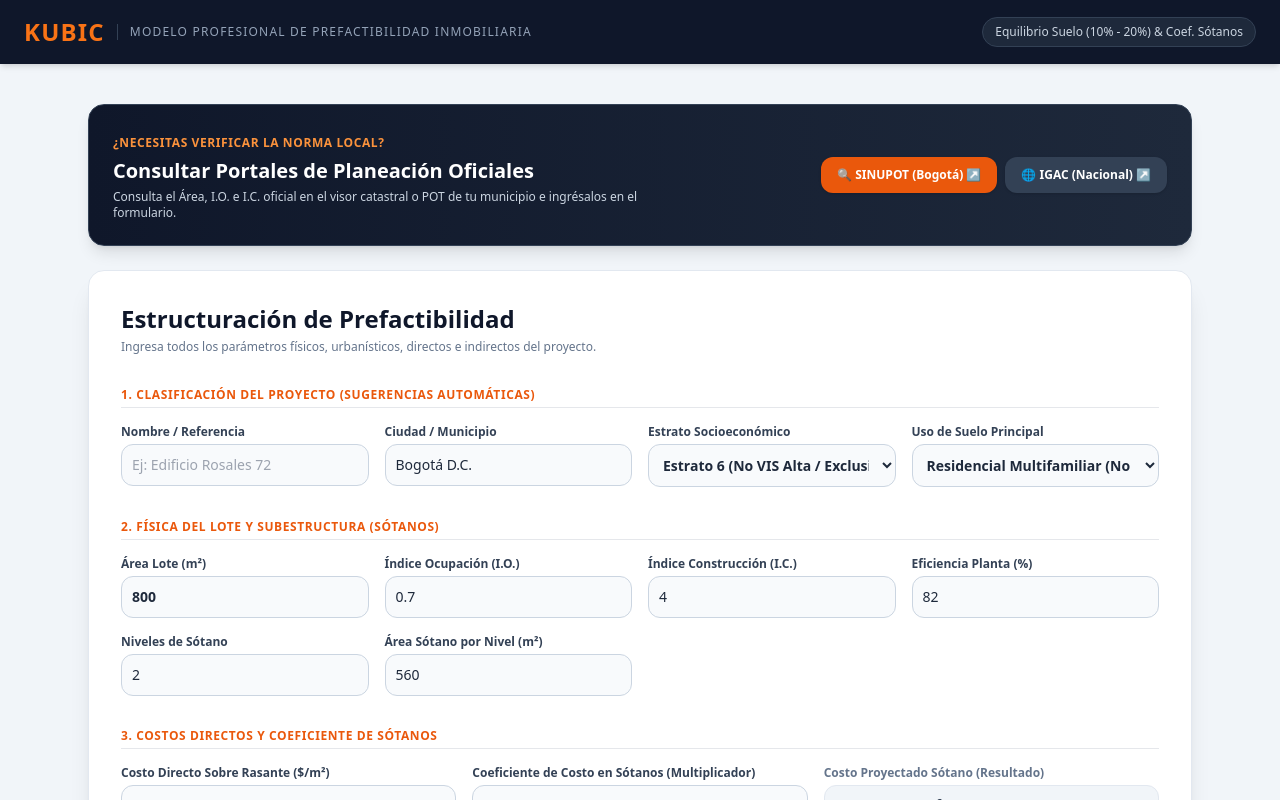
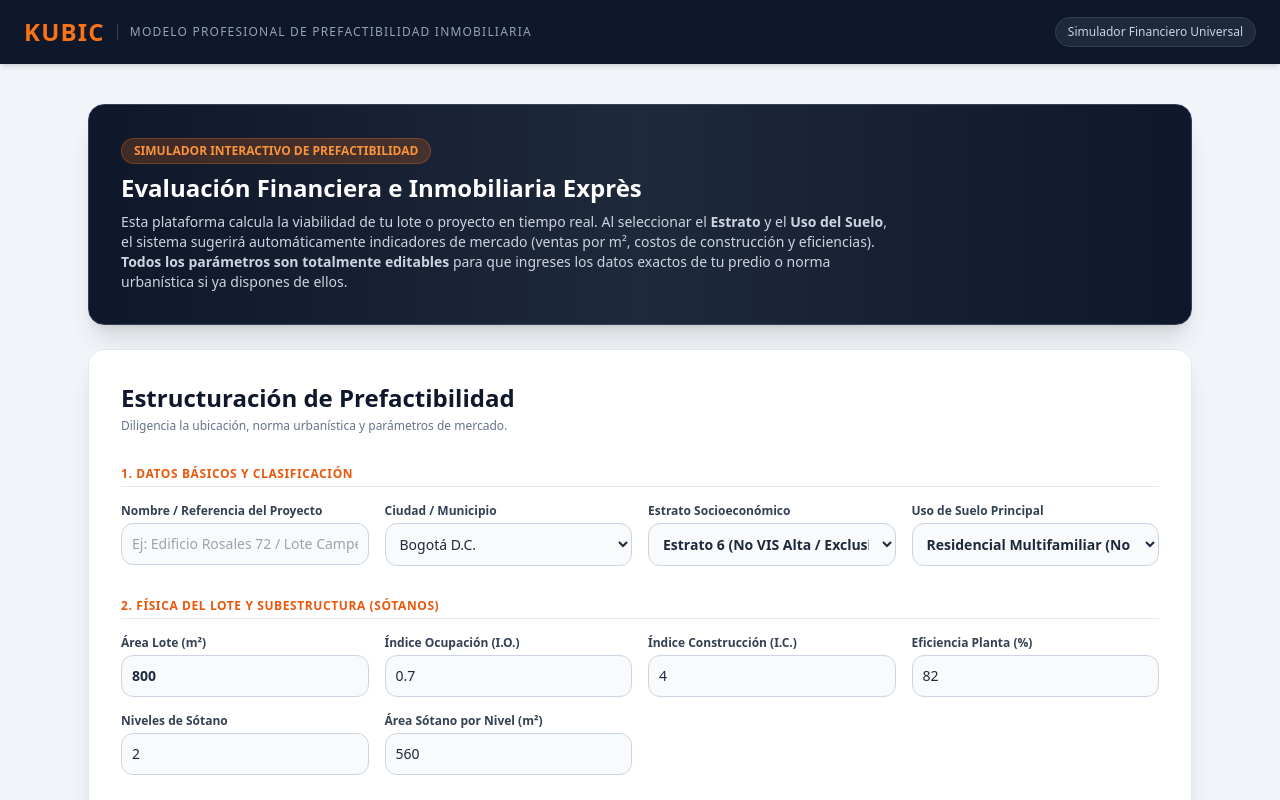
Before and after one commit to egomonumento-rgb/kubic-app, a Next.js app: page / in a window 1280 px wide. Shown: the top 800 px of the page. Built offline with nearby package versions, Linux system fonts and the light colour scheme.

Commit message:
Update page.tsx

```diff
--- a/src/app/page.tsx
+++ b/src/app/page.tsx
@@ -5,6 +5,39 @@ import { calcularPrefactibilidadCompleta, KUBICInputs, KUBICResults } from '../l
 
 export default function Home() {
   const [paso, setPaso] = useState<1 | 2>(1);
+
+  const listaCiudades = [
+    'Bogotá D.C.',
+    'Medellín (Antioquia)',
+    'Cali (Valle del Cauca)',
+    'Barranquilla (Atlántico)',
+    'Bucaramanga (Santander)',
+    'Cartagena (Bolívar)',
+    'Pereira (Risaralda)',
+    'Manizales (Caldas)',
+    'Cúcuta (Norte de Santander)',
+    'Ibagué (Tolima)',
+    'Santa Marta (Magdalena)',
+    'Villavicencio (Meta)',
+    'Pasto (Nariño)',
+    'Montería (Córdoba)',
+    'Valledupar (Cesar)',
+    'Neiva (Huila)',
+    'Armenia (Quindío)',
+    'Popayán (Cauca)',
+    'Tunja (Boyacá)',
+    'Chía (Cundinamarca)',
+    'Cajicá (Cundinamarca)',
+    'Sopó (Cundinamarca)',
+    'Rionegro (Antioquia)',
+    'Envigado (Antioquia)',
+    'Sabaneta (Antioquia)',
+    'Palmira (Valle)',
+    'Melgar (Tolima)',
+    'Girardot (Cundinamarca)',
+    'Jamundí (Valle)',
+    'Otra Ciudad / Internacional'
+  ];
 
   const [inputs, setInputs] = useState<KUBICInputs>({
     nombreProyecto: '',
@@ -20,7 +53,7 @@ export default function Home() {
     areaSotanoPorNivel: 560,
 
     costoDirectoSobreM2: 5200000,
-    coeficienteSotano: 1.20, // Sótanos cuestan 20% más por m2
+    coeficienteSotano: 1.25,
 
     pctEstudiosDiseños: 4.0,
     pctLicenciasImpuestos: 3.5,
@@ -38,7 +71,7 @@ export default function Home() {
   const actualizarSugerenciasMercado = (estratoNuevo: number, usoNuevo: string) => {
     let ventaSugerida = 15000000;
     let costoSobreSugerido = 5200000;
-    let coefSotanoSugerido = 1.20;
+    let coefSotanoSugerido = 1.25;
     let eficienciaSugerida = 82;
 
     switch (estratoNuevo) {
@@ -127,6 +160,7 @@ export default function Home() {
 
   return (
     <div className="min-h-screen bg-slate-100 text-slate-800 font-sans">
+      {/* Header */}
       <header className="bg-slate-900 text-white px-6 py-4 flex justify-between items-center shadow-md">
         <div className="flex items-center space-x-3">
           <span className="text-2xl font-black tracking-wider text-orange-500">KUBIC</span>
@@ -135,57 +169,43 @@ export default function Home() {
           </span>
         </div>
         <div className="text-xs bg-slate-800 px-3 py-1.5 rounded-full border border-slate-700 text-slate-300">
-          Equilibrio Suelo (10% - 20%) & Coef. Sótanos
+          Simulador Financiero Universal
         </div>
       </header>
 
       <main className="max-w-6xl mx-auto p-4 sm:p-6">
         {paso === 1 && (
           <div className="space-y-6 my-4">
-            <div className="bg-gradient-to-r from-slate-900 to-slate-800 text-white p-6 rounded-2xl shadow-lg border border-slate-700">
-              <div className="flex flex-col md:flex-row justify-between items-start md:items-center gap-4">
-                <div>
-                  <span className="text-xs font-bold text-orange-400 uppercase tracking-wider">¿Necesitas verificar la norma local?</span>
-                  <h2 className="text-xl font-bold mt-1">Consultar Portales de Planeación Oficiales</h2>
-                  <p className="text-slate-300 text-xs mt-1 max-w-xl">
-                    Consulta el Área, I.O. e I.C. oficial en el visor catastral o POT de tu municipio e ingrésalos en el formulario.
-                  </p>
-                </div>
-                <div className="flex flex-wrap gap-2">
-                  <a
-                    href="https://sinupotp.sdp.gov.co/sinupot/index.jsf"
-                    target="_blank"
-                    rel="noopener noreferrer"
-                    className="bg-orange-600 hover:bg-orange-700 text-white text-xs font-bold py-2.5 px-4 rounded-xl shadow transition flex items-center gap-1"
-                  >
-                    🔍 SINUPOT (Bogotá) ↗
-                  </a>
-                  <a
-                    href="https://www.igac.gov.co/"
-                    target="_blank"
-                    rel="noopener noreferrer"
-                    className="bg-slate-700 hover:bg-slate-600 text-white text-xs font-bold py-2.5 px-4 rounded-xl shadow transition flex items-center gap-1"
-                  >
-                    🌐 IGAC (Nacional) ↗
-                  </a>
-                </div>
+            {/* Banner Explicativo e Intuitivo */}
+            <div className="bg-gradient-to-r from-slate-900 via-slate-800 to-slate-900 text-white p-6 sm:p-8 rounded-2xl shadow-xl border border-slate-700">
+              <div className="max-w-3xl space-y-2">
+                <span className="inline-block bg-orange-500/20 text-orange-400 text-xs font-bold uppercase px-3 py-1 rounded-full border border-orange-500/30">
+                  Simulador Interactivo de Prefactibilidad
+                </span>
+                <h2 className="text-2xl font-black text-white">Evaluación Financiera e Inmobiliaria Exprès</h2>
+                <p className="text-slate-300 text-xs sm:text-sm leading-relaxed">
+                  Esta plataforma calcula la viabilidad de tu lote o proyecto en tiempo real.
+                  Al seleccionar el <strong>Estrato</strong> y el <strong>Uso del Suelo</strong>, el sistema sugerirá automáticamente indicadores de mercado (ventas por m², costos de construcción y eficiencias).
+                  <strong> Todos los parámetros son totalmente editables</strong> para que ingreses los datos exactos de tu predio o norma urbanística si ya dispones de ellos.
+                </p>
               </div>
             </div>
 
             <form onSubmit={handleCalcular} className="bg-white p-6 sm:p-8 rounded-2xl shadow-xl border border-slate-200 space-y-8">
               <div>
                 <h1 className="text-2xl font-extrabold text-slate-900">Estructuración de Prefactibilidad</h1>
-                <p className="text-slate-500 text-xs mt-1">Ingresa todos los parámetros físicos, urbanísticos, directos e indirectos del proyecto.</p>
+                <p className="text-slate-500 text-xs mt-1">Diligencia la ubicación, norma urbanística y parámetros de mercado.</p>
               </div>
 
+              {/* 1. Clasificación del Proyecto */}
               <div className="space-y-4">
-                <h3 className="text-xs font-black text-orange-600 uppercase tracking-wider border-b pb-1">1. Clasificación del Proyecto (Sugerencias Automáticas)</h3>
+                <h3 className="text-xs font-black text-orange-600 uppercase tracking-wider border-b pb-1">1. Datos Básicos y Clasificación</h3>
                 <div className="grid sm:grid-cols-2 md:grid-cols-4 gap-4">
                   <div>
-                    <label className="block text-xs font-bold text-slate-700 mb-1">Nombre / Referencia</label>
+                    <label className="block text-xs font-bold text-slate-700 mb-1">Nombre / Referencia del Proyecto</label>
                     <input
                       type="text"
-                      placeholder="Ej: Edificio Rosales 72"
+                      placeholder="Ej: Edificio Rosales 72 / Lote Campestre"
                       value={inputs.nombreProyecto}
                       onChange={(e) => setInputs({ ...inputs, nombreProyecto: e.target.value })}
                       className="w-full p-2.5 border border-slate-300 rounded-xl text-sm bg-slate-50 focus:border-orange-500 focus:outline-none"
@@ -194,13 +214,15 @@ export default function Home() {
                   </div>
                   <div>
                     <label className="block text-xs font-bold text-slate-700 mb-1">Ciudad / Municipio</label>
-                    <input
-                      type="text"
+                    <select
                       value={inputs.ciudad}
                       onChange={(e) => setInputs({ ...inputs, ciudad: e.target.value })}
-                      className="w-full p-2.5 border border-slate-300 rounded-xl text-sm bg-slate-50 focus:border-orange-500 focus:outline-none"
-                      required
-                    />
+                      className="w-full p-2.5 border border-slate-300 rounded-xl text-sm bg-slate-50 focus:border-orange-500 focus:outline-none font-medium text-slate-800"
+                    >
+                      {listaCiudades.map((c) => (
+                        <option key={c} value={c}>{c}</option>
+                      ))}
+                    </select>
                   </div>
                   <div>
                     <label className="block text-xs font-bold text-slate-700 mb-1">Estrato Socioeconómico</label>
@@ -235,6 +257,7 @@ export default function Home() {
                 </div>
               </div>
 
+              {/* 2. Física del Lote y Subestructura */}
               <div className="space-y-4">
                 <h3 className="text-xs font-black text-orange-600 uppercase tracking-wider border-b pb-1">2. Física del Lote y Subestructura (Sótanos)</h3>
                 <div className="grid sm:grid-cols-2 md:grid-cols-4 gap-4">
@@ -325,6 +348,7 @@ export default function Home() {
                 </div>
               </div>
 
+              {/* 3. Costos Directos */}
               <div className="space-y-4">
                 <h3 className="text-xs font-black text-orange-600 uppercase tracking-wider border-b pb-1">3. Costos Directos y Coeficiente de Sótanos</h3>
                 <div className="grid sm:grid-cols-2 md:grid-cols-3 gap-4">
@@ -360,6 +384,7 @@ export default function Home() {
                 </div>
               </div>
 
+              {/* 4. Indirectos */}
               <div className="space-y-4">
                 <div className="flex justify-between items-center border-b pb-1">
                   <h3 className="text-xs font-black text-orange-600 uppercase tracking-wider">4. Desglose de Costos Indirectos (% sobre Costo Directo)</h3>
@@ -419,6 +444,7 @@ export default function Home() {
                 </div>
               </div>
 
+              {/* 5. Mercado y Margen */}
               <div className="space-y-4">
                 <h3 className="text-xs font-black text-orange-600 uppercase tracking-wider border-b pb-1">5. Valor de Venta, Lote Pactado y Margen Objetivo</h3>
                 <div className="grid sm:grid-cols-3 gap-4">
```
